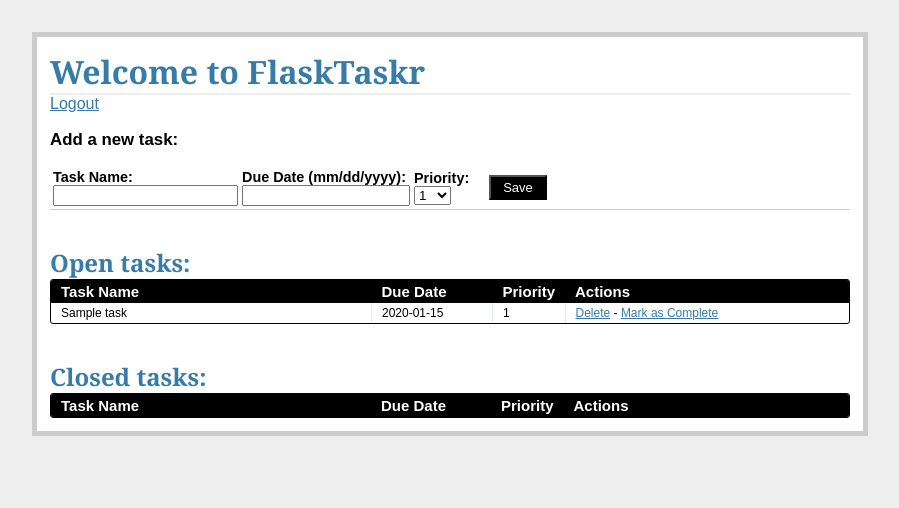
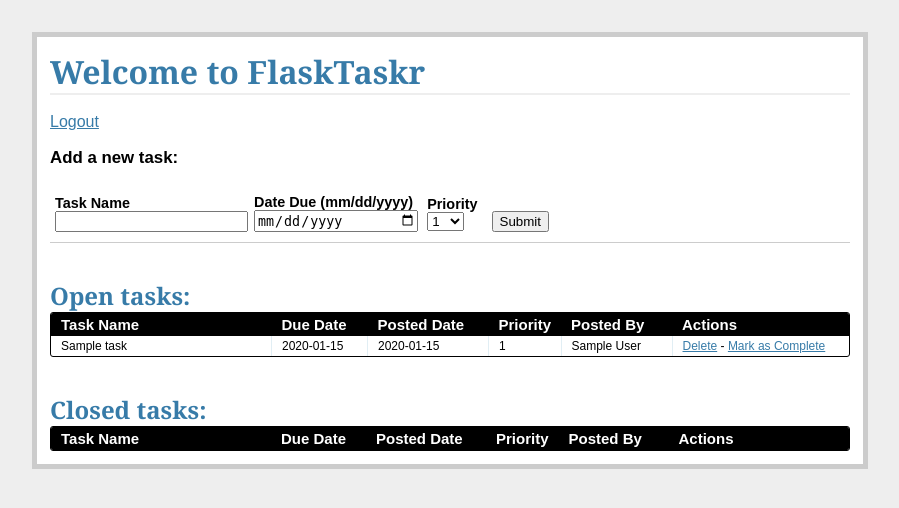
Before and after one commit to Kriordan/flasktaskr, a Flask app: page /tasks/ in a window 1280 px wide. Shown: the top 508 px of the page, without its empty margins (190-1089 px from the left). Run offline with Flask 2, Linux system fonts and the light colour scheme; a user stored in the database is signed in; tables that the repository leaves empty hold one stand-in row (values such as "Sample post"); lists and menus that the app fills with data are empty; parts of the project's set-up code (start-up, migrations or seed data) failed here and were passed over.

Commit message:
Add user model. Add register action. Add register form

```diff
--- a/project/db_create.py
+++ b/project/db_create.py
@@ -7,8 +7,8 @@
 db.create_all()
 
 # insert data
-db.session.add(Task("Finish this tutorial", date(2018, 2, 14), 10, 1))
-db.session.add(Task("Finish Real Python", date(2018, 2, 14), 10, 1))
+# db.session.add(Task("Finish this tutorial", date(2018, 2, 14), 10, 1))
+# db.session.add(Task("Finish Real Python", date(2018, 2, 14), 10, 1))
 
 # commit the changes
 db.session.commit()
--- a/project/forms.py
+++ b/project/forms.py
@@ -1,7 +1,7 @@
 from flask_wtf import Form
 from wtforms import StringField, DateField, IntegerField, \
-    SelectField
-from wtforms.validators import DataRequired
+    SelectField, PasswordField
+from wtforms.validators import DataRequired, Length, EqualTo
 
 
 class AddTaskForm(Form):
@@ -20,3 +20,33 @@
         ]
     )
     status = IntegerField('Status')
+
+
+class RegisterForm(Form):
+    name = StringField(
+        'Username',
+        validators=[DataRequired(), Length(min=6, max=25)]
+    )
+    email = StringField(
+        'Email',
+        validators=[DataRequired(), Length(min=6, max=40)]
+    )
+    password = PasswordField(
+        'Password',
+        validators=[DataRequired(), Length(min=6, max=40)]
+    )
+    confirm = PasswordField(
+        'Confirm Password',
+        validators=[DataRequired(), EqualTo('password', message='Passwords must match')]
+    )
+
+
+class LoginForm(Form):
+    name = StringField(
+        'Username',
+        validators=[DataRequired()]
+    )
+    password = PasswordField(
+        'Password',
+        validators=[DataRequired()]
+    )
--- a/project/static/css/main.css
+++ b/project/static/css/main.css
@@ -140,3 +140,12 @@
   text-decoration: none;
   position: relative;
 }
+
+.inline-form .input-group {
+  display: inline-block;
+  margin: 10px 5px;
+}
+
+.input-group input {
+  width: 100%;
+}
--- a/project/templates/tasks.html
+++ b/project/templates/tasks.html
@@ -2,44 +2,27 @@
 {% block content %}
 
 <h1>Welcome to FlaskTaskr</h1>
+<br>
 <a href="{{ url_for('logout') }}">Logout</a>
 <div class="add-task">
   <h3>Add a new task:</h3>
-  <table>
-    <tr>
-      <form action="{{ url_for('new_task') }}" method="post">
+  <form action="{{ url_for('new_task') }}" method="post" class="inline-form">
     {{ form.csrf_token }}
-        <td>
-          <label>Task Name:</label>
-          <input name="name" type="text">
-        </td>
-        <td>
-          <label>Due Date (mm/dd/yyyy):</label>
-          <input name="due_date" type="text" style="width:160px;">
-        </td>
-        <td>
-          <label>Priority:</label>
-          <select name="priority" width="100px">
-            <option value="1">1</option>
-            <option value="2">2</option>
-            <option value="3">3</option>
-            <option value="4">4</option>
-            <option value="5">5</option>
-            <option value="6">6</option>
-            <option value="7">7</option>
-            <option value="8">8</option>
-            <option value="9">9</option>
-            <option value="10">10</option>
-          </select>
-        </td>
-        <td>
-          &nbsp;
-          &nbsp;
-          <input class="button" type="submit" value="Save">
-        </td>
-      </form>
-    </tr>
-  </table>
+    <div class="input-group">
+      {{ form.name.label }}
+      {{ form.name }}
+    </div>
+    <div class="input-group">
+      {{ form.due_date.label }}
+      {{ form.due_date }}
+    </div>
+    <div class="input-group">
+      {{ form.priority.label }}
+      {{ form.priority }}
+    </div>
+    <div class="input-group">
+      <button type="submit">Submit</button>
+    </div>
 </div>
 <div class="entries">
   <br>
@@ -49,17 +32,21 @@
     <table>
       <thead>
         <tr>
-          <th width="300px"><strong>Task Name</strong></th>
-          <th width="100px"><strong>Due Date</strong></th>
+          <th width="200px"><strong>Task Name</strong></th>
+          <th width="75px"><strong>Due Date</strong></th>
+          <th width="100px"><strong>Posted Date</strong></th>
           <th width="50px"><strong>Priority</strong></th>
+          <th width="90px"><strong>Posted By</strong></th>
           <th><strong>Actions</strong></th>
         </tr>
       </thead>
       {% for task in open_tasks %}
         <tr>
-          <td width="300px">{{ task.name }}</td>
-          <td width="100px">{{ task.due_date }}</td>
+          <td width="200px">{{ task.name }}</td>
+          <td width="75px">{{ task.due_date }}</td>
+          <td width="100px">{{ task.posted_date }}</td>
           <td width="50px">{{ task.priority }}</td>
+          <td width="90px">{{ task.poster.name }}</td>
           <td>
             <a href="{{ url_for('delete_entry', task_id = task.task_id) }}">Delete</a>  -
             <a href="{{ url_for('complete', task_id = task.task_id) }}">Mark as Complete</a>
@@ -68,26 +55,30 @@
       {% endfor %}
     </table>
   </div>
+</div>
 <br>
 <br>
-</div>
 <div class="entries">
   <h2>Closed tasks:</h2>
   <div class="datagrid">
     <table>
       <thead>
         <tr>
-        <th width="300px"><strong>Task Name</strong></th>
-        <th width="100px"><strong>Due Date</strong></th>
+          <th width="200px"><strong>Task Name</strong></th>
+          <th width="75px"><strong>Due Date</strong></th>
+          <th width="100px"><strong>Posted Date</strong></th>
           <th width="50px"><strong>Priority</strong></th>
+          <th width="90px"><strong>Posted By</strong></th>
           <th><strong>Actions</strong></th>
         </tr>
       </thead>
       {% for task in closed_tasks %}
         <tr>
-          <td width="300px">{{ task.name }}</td>
-          <td width="100px">{{ task.due_date }}</td>
+          <td width="200px">{{ task.name }}</td>
+          <td width="75px">{{ task.due_date }}</td>
+          <td width="100px">{{ task.posted_date }}</td>
           <td width="50px">{{ task.priority }}</td>
+          <td width="90px">{{ task.poster.name }}</td>
           <td>
              <a href="{{ url_for('delete_entry', task_id = task.task_id) }}">Delete</a>
           </td>
--- a/project/views.py
+++ b/project/views.py
@@ -1,16 +1,17 @@
-from forms import AddTaskForm
+from forms import AddTaskForm, RegisterForm, LoginForm
 
 from functools import wraps
 from flask import Flask, flash, redirect, render_template, \
-    request, session, url_for, g
+    request, session, url_for
 from flask_sqlalchemy import SQLAlchemy
+import datetime
 
 # config
 app = Flask(__name__)
 app.config.from_object('_config')
 db = SQLAlchemy(app)
 
-from models import Task
+from models import Task, User
 
 
 # helper methods
@@ -29,22 +30,28 @@
 @app.route('/logout/')
 def logout():
     session.pop('logged_in', None)
+    session.pop('user_id', None)
     flash('Goodbye!')
     return redirect(url_for('login'))
 
 
 @app.route('/', methods=['GET', 'POST'])
 def login():
+    error = None
+    form = LoginForm(request.form)
     if request.method == 'POST':
-        if request.form['username'] != app.config['USERNAME'] \
-                or request.form['password'] != app.config['PASSWORD']:
-            error = f"I'm sorry {request.form['username'] or 'Dave'}. I can't do that."
-            return render_template('login.html', error=error)
+        if form.validate_on_submit():
+            user = User.query.filter_by(name=request.form['name']).first()
+            if user is not None and user.password == request.form['password']:
+                session['logged_in'] = True
+                session['user_id'] = user.id
+                flash("Shake n' Bake!")
+                return redirect(url_for('tasks'))
+            else:
+                error = f"I'm sorry {form.name.data or 'Dave'}. I can't do that."
         else:
-            session['logged_in'] = True
-            flash("Shake n' Bake!")
-            return redirect(url_for('tasks'))
-    return render_template('login.html')
+            error = "Both fields are required..."
+    return render_template('login.html', form=form, error=error)
 
 
 @app.route('/tasks/')
@@ -62,22 +69,29 @@
     )
 
 
-@app.route('/add/', methods=['POST'])
+@app.route('/add/', methods=['GET', 'POST'])
 @login_required
 def new_task():
     form = AddTaskForm(request.form)
     if request.method == 'POST':
+        # import pdb; pdb.set_trace()
         if form.validate_on_submit():
             new_task = Task(
                 form.name.data,
                 form.due_date.data,
                 form.priority.data,
-                '1'
+                datetime.datetime.utcnow(),
+                '1',
+                session['user_id']
             )
             db.session.add(new_task)
             db.session.commit()
             flash('New entry was successfully posted!')
-    return redirect(url_for('tasks'))
+            return redirect(url_for('tasks'))
+        else:
+            flash('All fields are required.')
+            return redirect(url_for('tasks'))
+    return render_template('tasks.html', form=form)
 
 
 @app.route('/complete/<int:task_id>/')
@@ -98,3 +112,21 @@
     db.session.commit()
     flash('The task was deleted.')
     return redirect(url_for('tasks'))
+
+
+@app.route('/register/', methods=['GET', 'POST'])
+def register():
+    error = None
+    form = RegisterForm(request.form)
+    if request.method == 'POST':
+        if form.validate_on_submit():
+            new_user = User(
+                form.name.data,
+                form.email.data,
+                form.password.data
+            )
+            db.session.add(new_user)
+            db.session.commit()
+            flash('Thanks for joining!')
+            return redirect(url_for('login'))
+    return render_template('register.html', form=form, error=error)
```
Also changed, not shown: project/db_migrate.py (added, +25 -0 lines), project/models.py (+25 -1 lines), project/templates/login.html (+12 -9 lines), project/templates/register.html (added, +33 -0 lines), project/flasktaskr.db. Lines whose indentation alone changed are shown as unchanged.
